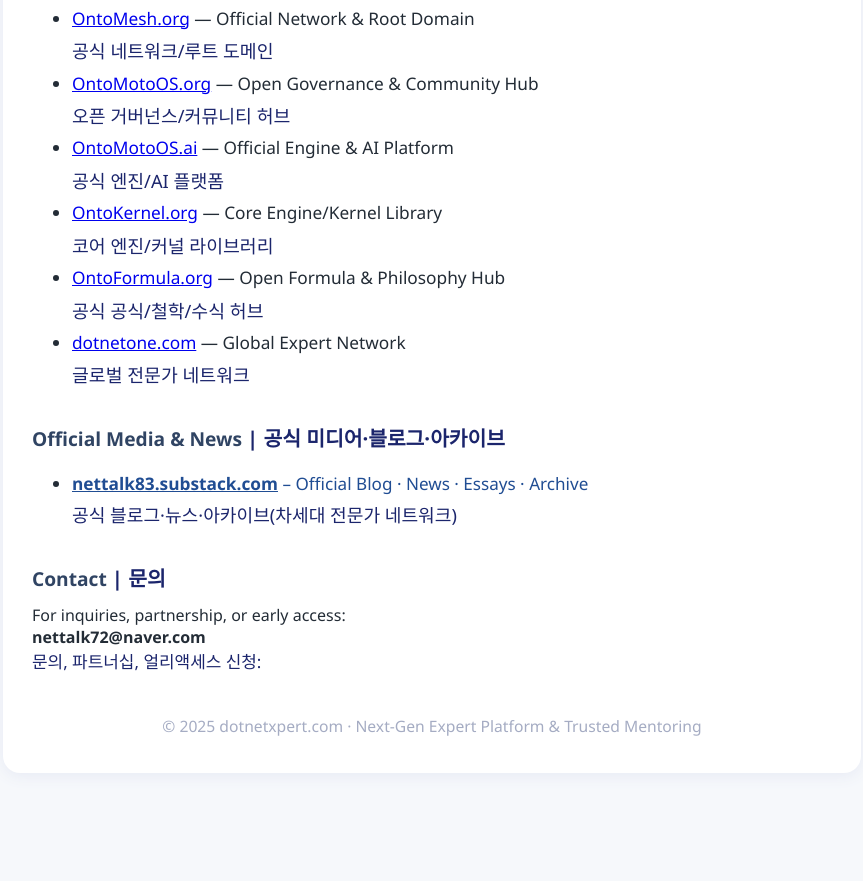
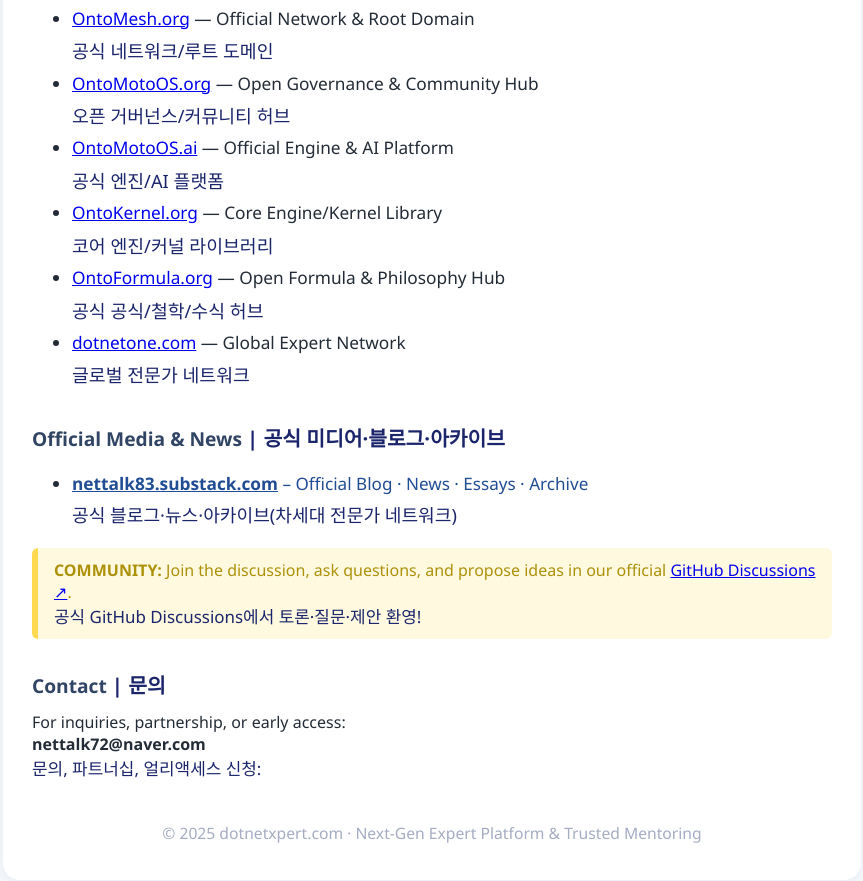
Before and after one commit to nettalk72/dotnetxpert, a plain HTML site: page index.html in a window 1280 px wide. Shown: the part 1347-2228 px from the top of the page, without its empty margins (208-1071 px from the left). Before the commit the page ends 2166 px from the top, so only its background shows below. Drawn offline with Linux system fonts and the light colour scheme.

Commit message:
Update index.html

```diff
--- a/index.html
+++ b/index.html
@@ -35,6 +35,9 @@
       <a href="#services">Services</a>
       <a href="#mentoring">Mentoring</a>
       <a href="#partners">Partners</a>
+      <a href="https://github.com/nettalk72/dotnetxpert/discussions" target="_blank" style="color:#2467c7;font-weight:bold;">
+        Discussions
+      </a>
       <a href="#contact">Contact</a>
     </div>
     <h1>dotnetxpert.com</h1>
@@ -126,6 +129,13 @@
       </li>
     </ul>
 
+    <div class="notice">
+      <b>COMMUNITY:</b>
+      Join the discussion, ask questions, and propose ideas in our official
+      <a href="https://github.com/nettalk72/dotnetxpert/discussions" target="_blank">GitHub Discussions ↗</a>.
+      <br><span class="korean">공식 GitHub Discussions에서 토론·질문·제안 환영!</span>
+    </div>
+
     <h2 id="contact">Contact <span class="korean">| 문의</span></h2>
     <div>
       For inquiries, partnership, or early access:<br>
```
